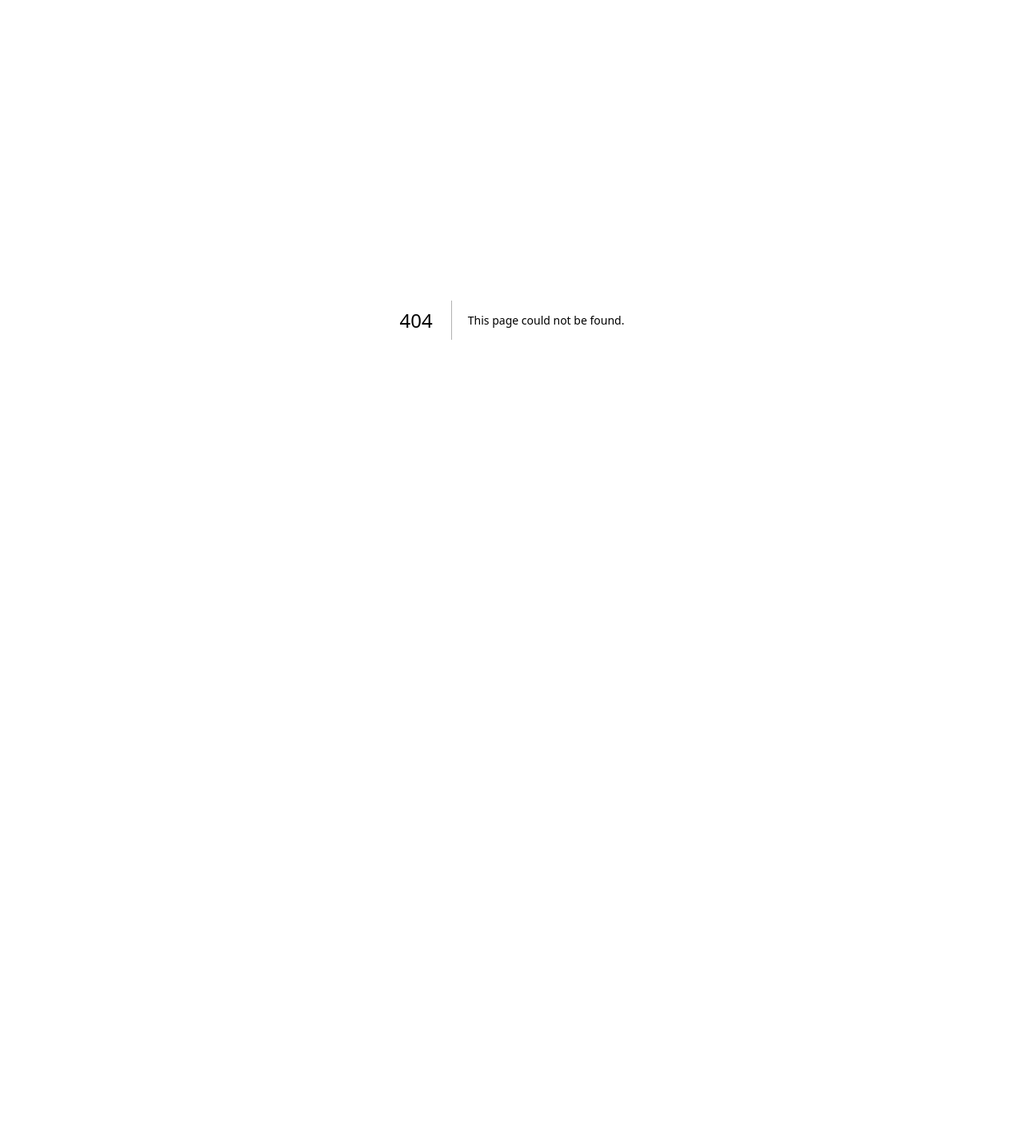
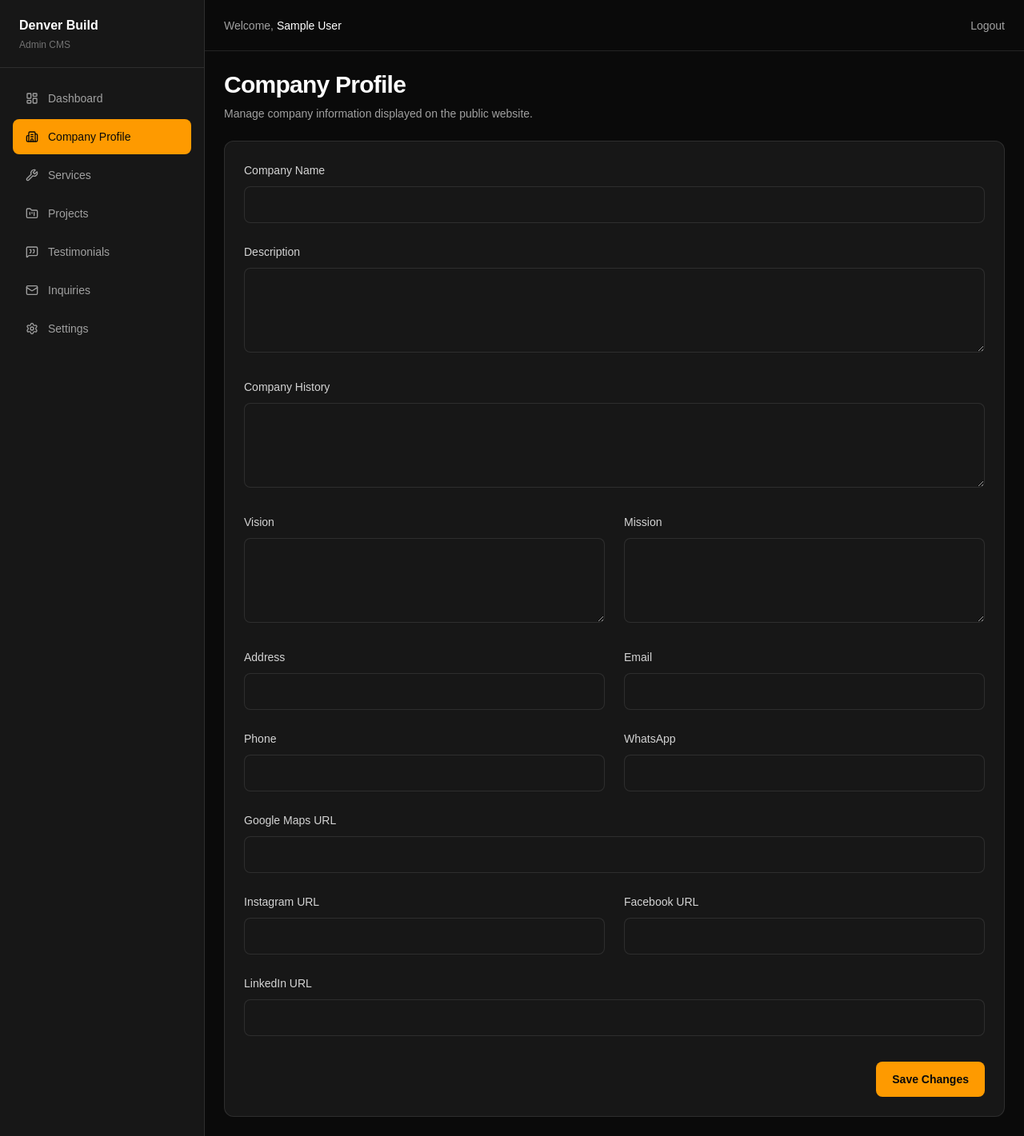
Before and after one commit to muhfayizsyamsuddin/denver-build, a Next.js app: page /admin/company in a window 1280 px wide. Before the commit this address had no page. Shown: the whole page at 80% size. Before the commit the page ends 800 px from the top, so only its background shows below. Built offline with nearby package versions, Linux system fonts and the light colour scheme; no server answers; the database is empty; sample sign-in values are in the browser's storage.

Commit message:
feat: add company profile management

```diff
--- a/package.json
+++ b/package.json
@@ -18,7 +18,9 @@
     "next-auth": "^4.24.15",
     "pg": "^8.23.0",
     "react": "19.2.8",
-    "react-dom": "19.2.8"
+    "react-dom": "19.2.8",
+    "sonner": "^2.0.8",
+    "zod": "^4.5.4"
   },
   "devDependencies": {
     "@tailwindcss/postcss": "^4",
--- /dev/null
+++ b/src/app/admin/(dashboard)/company/page.tsx
@@ -0,0 +1,22 @@
+import { prisma } from "@/lib/prisma";
+import { CompanyProfileForm } from "@/app/components/admin/company-profile-form";
+
+export default async function CompanyProfilePage() {
+  const company = await prisma.companyProfile.findFirst();
+
+  return (
+    <div className="space-y-6">
+      <div>
+        <h1 className="text-3xl font-semibold tracking-tight">
+          Company Profile
+        </h1>
+
+        <p className="mt-2 text-sm text-neutral-400">
+          Manage company information displayed on the public website.
+        </p>
+      </div>
+
+      <CompanyProfileForm company={company} />
+    </div>
+  );
+}
--- /dev/null
+++ b/src/app/api/admin/company/route.ts
@@ -0,0 +1,67 @@
+import { getServerSession } from "next-auth";
+import { NextResponse } from "next/server";
+import { z } from "zod";
+
+import { authOptions } from "@/auth";
+import { prisma } from "@/lib/prisma";
+
+const companySchema = z.object({
+  companyName: z.string().min(1),
+  description: z.string().min(1),
+  history: z.string().optional(),
+  vision: z.string().optional(),
+  mission: z.string().optional(),
+  address: z.string().min(1),
+  phone: z.string().min(1),
+  whatsapp: z.string().min(1),
+  email: z.string().email(),
+  googleMapsUrl: z.string().optional(),
+  instagramUrl: z.string().optional(),
+  facebookUrl: z.string().optional(),
+  linkedinUrl: z.string().optional(),
+});
+
+export async function PUT(request: Request) {
+  const session = await getServerSession(authOptions);
+
+  if (!session) {
+    return NextResponse.json(
+      { message: "Unauthorized" },
+      { status: 401 },
+    );
+  }
+
+  const body = await request.json();
+
+  const parsed = companySchema.safeParse(body);
+
+  if (!parsed.success) {
+    return NextResponse.json(
+      {
+        message: "Invalid input",
+        errors: parsed.error.flatten(),
+      },
+      { status: 400 },
+    );
+  }
+
+  const data = parsed.data;
+
+  const existing = await prisma.companyProfile.findFirst();
+
+  const company = existing
+    ? await prisma.companyProfile.update({
+        where: {
+          id: existing.id,
+        },
+        data,
+      })
+    : await prisma.companyProfile.create({
+        data,
+      });
+
+  return NextResponse.json({
+    message: "Company profile saved successfully.",
+    data: company,
+  });
+}
--- /dev/null
+++ b/src/app/components/admin/company-profile-form.tsx
@@ -0,0 +1,254 @@
+"use client";
+
+import { FormEvent, useState } from "react";
+import { useRouter } from "next/navigation";
+import { toast } from "sonner";
+
+type CompanyProfileData = {
+  id: string;
+  companyName: string;
+  description: string;
+  history: string | null;
+  vision: string | null;
+  mission: string | null;
+  address: string;
+  phone: string;
+  whatsapp: string;
+  email: string;
+  googleMapsUrl: string | null;
+  instagramUrl: string | null;
+  facebookUrl: string | null;
+  linkedinUrl: string | null;
+};
+
+type Props = {
+  company: CompanyProfileData | null;
+};
+
+export function CompanyProfileForm({ company }: Props) {
+  const router = useRouter();
+
+  const [loading, setLoading] = useState(false);
+
+  async function handleSubmit(event: FormEvent<HTMLFormElement>) {
+    event.preventDefault();
+
+    setLoading(true);
+
+    try {
+      const formData = new FormData(event.currentTarget);
+
+      const response = await fetch("/api/admin/company", {
+        method: "PUT",
+        headers: {
+          "Content-Type": "application/json",
+        },
+        body: JSON.stringify({
+          companyName: formData.get("companyName"),
+          description: formData.get("description"),
+          history: formData.get("history"),
+          vision: formData.get("vision"),
+          mission: formData.get("mission"),
+          address: formData.get("address"),
+          phone: formData.get("phone"),
+          whatsapp: formData.get("whatsapp"),
+          email: formData.get("email"),
+          googleMapsUrl: formData.get("googleMapsUrl"),
+          instagramUrl: formData.get("instagramUrl"),
+          facebookUrl: formData.get("facebookUrl"),
+          linkedinUrl: formData.get("linkedinUrl"),
+        }),
+      });
+
+      const result = await response.json();
+
+      if (!response.ok) {
+        toast.error(result.message ?? "Failed to save company profile.");
+        return;
+      }
+
+      toast.success("Company profile saved successfully.");
+      router.refresh();
+    } catch {
+      toast.error("Something went wrong. Please try again.");
+    } finally {
+      setLoading(false);
+    }
+  }
+
+  const inputClass =
+    "mt-2 w-full rounded-lg border border-white/10 bg-neutral-900 px-4 py-3 text-sm text-white outline-none transition focus:border-amber-500";
+
+  return (
+    <form
+      onSubmit={handleSubmit}
+      className="space-y-8 rounded-xl border border-white/10 bg-neutral-900 p-6"
+    >
+      <section className="grid gap-6 lg:grid-cols-2">
+        <div className="lg:col-span-2">
+          <label className="text-sm text-neutral-300">
+            Company Name
+          </label>
+          <input
+            name="companyName"
+            defaultValue={company?.companyName ?? ""}
+            required
+            className={inputClass}
+          />
+        </div>
+
+        <div className="lg:col-span-2">
+          <label className="text-sm text-neutral-300">
+            Description
+          </label>
+          <textarea
+            name="description"
+            defaultValue={company?.description ?? ""}
+            required
+            rows={4}
+            className={inputClass}
+          />
+        </div>
+
+        <div className="lg:col-span-2">
+          <label className="text-sm text-neutral-300">
+            Company History
+          </label>
+          <textarea
+            name="history"
+            defaultValue={company?.history ?? ""}
+            rows={4}
+            className={inputClass}
+          />
+        </div>
+
+        <div>
+          <label className="text-sm text-neutral-300">
+            Vision
+          </label>
+          <textarea
+            name="vision"
+            defaultValue={company?.vision ?? ""}
+            rows={4}
+            className={inputClass}
+          />
+        </div>
+
+        <div>
+          <label className="text-sm text-neutral-300">
+            Mission
+          </label>
+          <textarea
+            name="mission"
+            defaultValue={company?.mission ?? ""}
+            rows={4}
+            className={inputClass}
+          />
+        </div>
+
+        <div>
+          <label className="text-sm text-neutral-300">
+            Address
+          </label>
+          <input
+            name="address"
+            defaultValue={company?.address ?? ""}
+            required
+            className={inputClass}
+          />
+        </div>
+
+        <div>
+          <label className="text-sm text-neutral-300">
+            Email
+          </label>
+          <input
+            type="email"
+            name="email"
+            defaultValue={company?.email ?? ""}
+            required
+            className={inputClass}
+          />
+        </div>
+
+        <div>
+          <label className="text-sm text-neutral-300">
+            Phone
+          </label>
+          <input
+            name="phone"
+            defaultValue={company?.phone ?? ""}
+            required
+            className={inputClass}
+          />
+        </div>
+
+        <div>
+          <label className="text-sm text-neutral-300">
+            WhatsApp
+          </label>
+          <input
+            name="whatsapp"
+            defaultValue={company?.whatsapp ?? ""}
+            required
+            className={inputClass}
+          />
+        </div>
+
+        <div className="lg:col-span-2">
+          <label className="text-sm text-neutral-300">
+            Google Maps URL
+          </label>
+          <input
+            name="googleMapsUrl"
+            defaultValue={company?.googleMapsUrl ?? ""}
+            className={inputClass}
+          />
+        </div>
+
+        <div>
+          <label className="text-sm text-neutral-300">
+            Instagram URL
+          </label>
+          <input
+            name="instagramUrl"
+            defaultValue={company?.instagramUrl ?? ""}
+            className={inputClass}
+          />
+        </div>
+
+        <div>
+          <label className="text-sm text-neutral-300">
+            Facebook URL
+          </label>
+          <input
+            name="facebookUrl"
+            defaultValue={company?.facebookUrl ?? ""}
+            className={inputClass}
+          />
+        </div>
+
+        <div className="lg:col-span-2">
+          <label className="text-sm text-neutral-300">
+            LinkedIn URL
+          </label>
+          <input
+            name="linkedinUrl"
+            defaultValue={company?.linkedinUrl ?? ""}
+            className={inputClass}
+          />
+        </div>
+      </section>
+
+      <div className="flex justify-end">
+        <button
+          type="submit"
+          disabled={loading}
+          className="rounded-lg bg-amber-500 px-5 py-3 text-sm font-semibold text-neutral-950 transition hover:bg-amber-400 disabled:opacity-60"
+        >
+          {loading ? "Saving..." : "Save Changes"}
+        </button>
+      </div>
+    </form>
+  );
+}
--- a/src/app/layout.tsx
+++ b/src/app/layout.tsx
@@ -1,6 +1,7 @@
 import type { Metadata } from "next";
 import { Geist, Geist_Mono } from "next/font/google";
 import "./globals.css";
+import { Toaster } from "sonner";
 
 const geistSans = Geist({
   variable: "--font-geist-sans",
@@ -23,7 +24,10 @@ export default function RootLayout({ children }: LayoutProps<"/">) {
       lang="en"
       className={`${geistSans.variable} ${geistMono.variable} h-full antialiased`}
     >
-      <body className="min-h-full flex flex-col">{children}</body>
+      <body className="min-h-full flex flex-col">
+        {children}
+        <Toaster position="bottom-left" richColors />
+      </body>
     </html>
   );
 }
```
Also changed, not shown: 2 other files (tests, documents, lock files or other folders).
